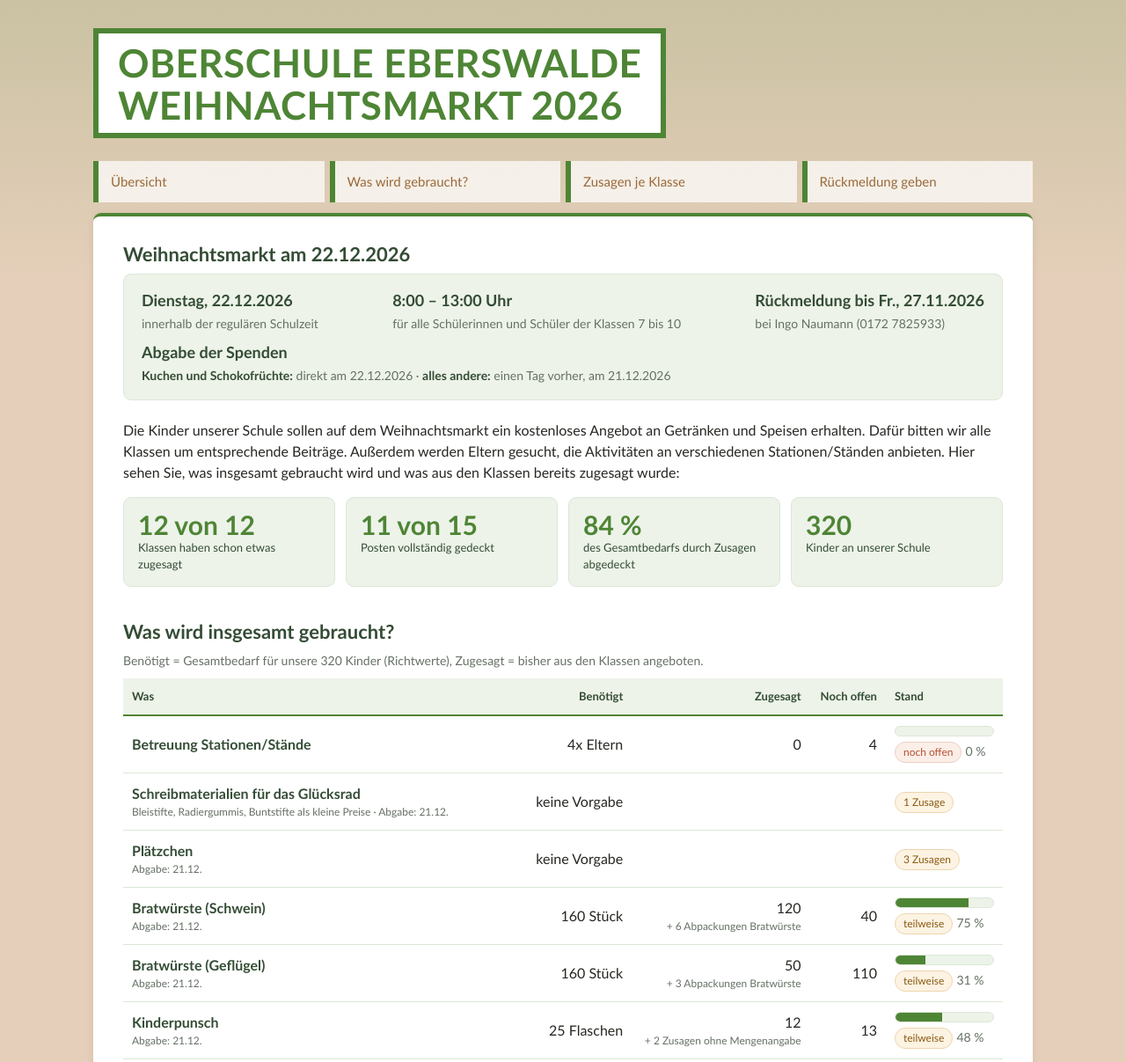
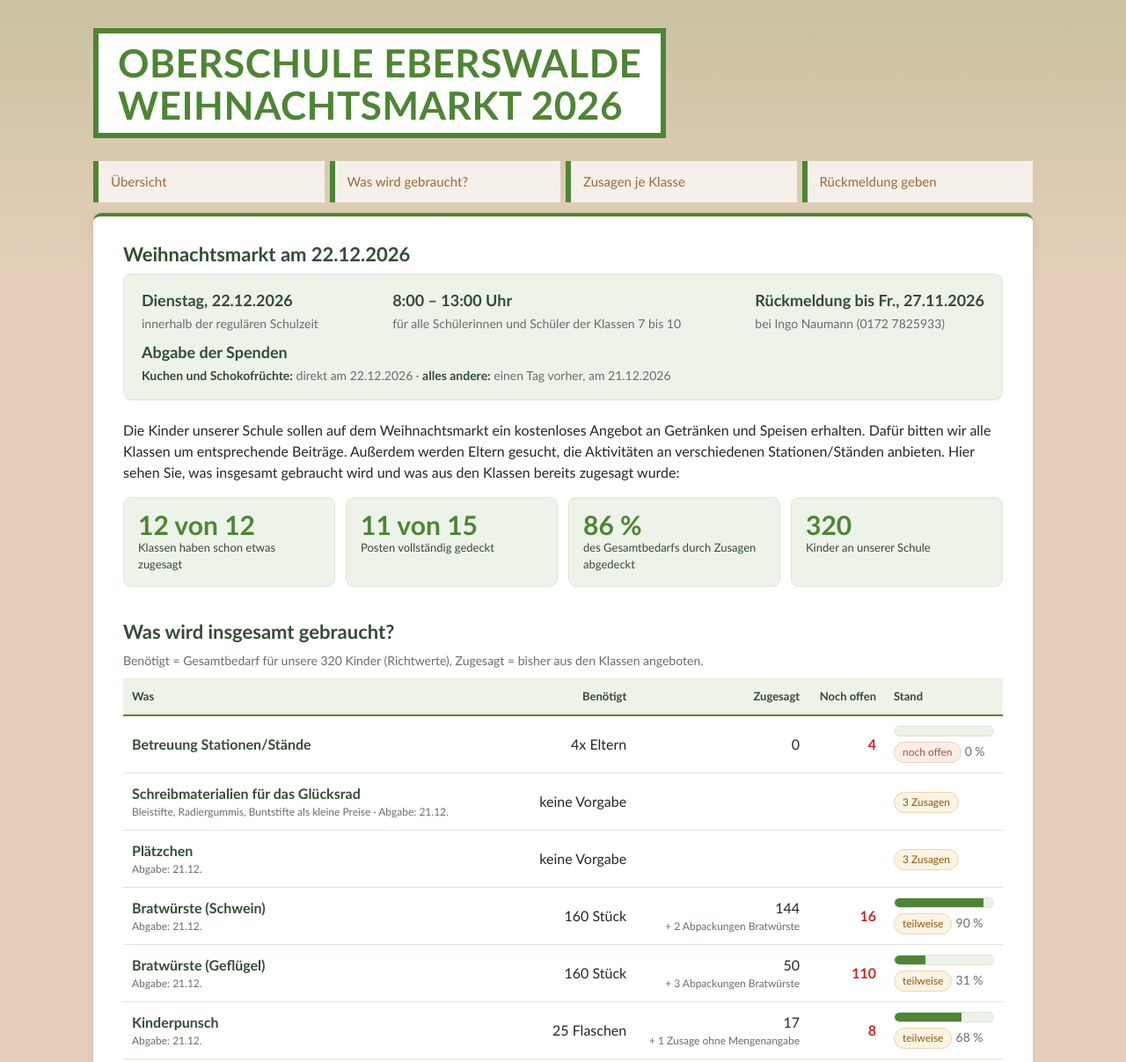
Before and after one commit to Ingo-Naumann/oberschule-eberswalde, a plain HTML site: page index.html in a window 1280 px wide. Shown: the top 1207 px of the page at 88% size. Drawn offline with Linux system fonts and the light colour scheme.

Commit message:
Add files via upload

```diff
--- a/index.html
+++ b/index.html
@@ -107,6 +107,7 @@
     background:var(--green-light);border-bottom:2px solid var(--green);
   }
   td.num,th.num{text-align:right;white-space:nowrap}
+  td.num.offen{color:#c62828;font-weight:600}
   td.num small{display:block;font-weight:400;color:#657065;font-size:12px;white-space:normal}
   td.item{font-weight:600;color:var(--green-dark)}
   td.item small{display:block;font-weight:400;color:#657065;font-size:12px}
@@ -312,7 +313,7 @@
    ===================================================================== */
 
 // Stand der Liste (Datum und Uhrzeit bei Änderungen anpassen)
-const STAND = "23.11.2026, 22:02 Uhr";
+const STAND = "23.11.2026, 22:35 Uhr";
 
 const KINDER = 320;   // Anzahl Kinder an der Schule
 
@@ -327,7 +328,7 @@ const BEDARF = [
   { key:"Betreuung Stationen/Stände", einheit:"Eltern|Eltern", mal:true, soll:4, abgabe:null },
   { key:"Schreibmaterialien für das Glücksrad", einheit:"", soll:null, regel:"Bleistifte, Radiergummis, Buntstifte als kleine Preise" },
   { key:"Plätzchen",         einheit:"Dose/Tüte|Dosen/Tüten", soll:null },
-  { key:"Bratwürste (Schwein)", einheit:"Stück|Stück",    soll:160, extra:"+ 6 Abpackungen Bratwürste" },
+  { key:"Bratwürste (Schwein)", einheit:"Stück|Stück",    soll:160, extra:"+ 2 Abpackungen Bratwürste" },
   { key:"Bratwürste (Geflügel)",  einheit:"Stück|Stück",       soll:160, extra:"+ 3 Abpackungen Bratwürste" },
   { key:"Kinderpunsch",      einheit:"Flasche|Flaschen",  soll:25 },
   { key:"Ketchup",           einheit:"Quetschflasche|Quetschflaschen",  soll:5 },
@@ -360,7 +361,7 @@ const ZUSAGEN = [
   { klasse:"7a",  key:"Senf",                   menge:1 },
   { klasse:"7a",  key:"Bratwürste (Geflügel)",   menge:10 },
   { klasse:"7a",  key:"Bratwürste (Schwein)",   menge:10 },
-  { klasse:"7a",  key:"Kinderpunsch",           menge:null },
+  { klasse:"7a",  key:"Kinderpunsch",           menge:5 },
 
   { klasse:"7b",  key:"Ketchup",                menge:1 },
   { klasse:"7b",  key:"Senf",                   menge:1 },
@@ -373,16 +374,17 @@ const ZUSAGEN = [
   { klasse:"7c",  key:"Kinderpunsch",           menge:3 },
 
   { klasse:"8a",  key:"Pappteller",             menge:100 },
+  { klasse:"8a",  key:"Schreibmaterialien für das Glücksrad", menge:null, stumm:true, anzeige:"1× Preise für das Glücksrad" },
 
   { klasse:"8b",  key:"Kuchen",                 menge:2 },
   { klasse:"8b",  key:"Betreuung Bastelstation",  menge:1 },
   { klasse:"8b",  key:"Glühweinkocher",         menge:1 },
-  { klasse:"8b",  key:"Bratwürste (Schwein)",   menge:50 },
+  { klasse:"8b",  key:"Bratwürste (Schwein)",   menge:74 },   // 50 + 24 (4 Abpackungen)
   { klasse:"8b",  key:"Ketchup",                menge:2 },
   { klasse:"8b",  key:"Senf",                   menge:2 },
-  { klasse:"8b",  key:"Bratwürste (Schwein)",   menge:null, stumm:true, anzeige:"4 Abpackungen Bratwürste (Schwein)" },
   { klasse:"8b",  key:"Kinderpunsch",           menge:2 },
   { klasse:"8b",  key:"Plastikbecher",          menge:null },
+  { klasse:"8b",  key:"Schreibmaterialien für das Glücksrad", menge:null, stumm:true, anzeige:"1× Preise für das Glücksrad" },
 
   { klasse:"8c",  key:"Bratwürste (Schwein)",   menge:20 },
   { klasse:"8c",  key:"Kuchen",                 menge:1 },
@@ -472,7 +474,7 @@ document.getElementById("bedarf-body").innerHTML = rows.map(r=>{
     <td class="item">${esc(r.key)}${sub}</td>
     <td class="num" data-label="Benötigt">${r.mal ? fmt(r.soll)+"x "+esc(unit(r.einheit,r.soll)) : fmt(r.soll)+eu(r.soll)}</td>
     <td class="num" data-label="Zugesagt">${fmt(r.summe)}${extra}</td>
-    <td class="num" data-label="Noch offen">${fmt(offen)}</td>
+    <td class="num${offen>0?" offen":""}" data-label="Noch offen">${fmt(offen)}</td>
     <td class="st"><div class="bar ${p>=100?"full":""}" role="progressbar" aria-valuenow="${p}" aria-valuemin="0" aria-valuemax="100" aria-label="${esc(r.key)}"><i style="width:${p}%"></i></div>
         <div style="margin-top:4px">${tag} <span class="muted">${p} %</span></div></td>
   </tr>`;
```
